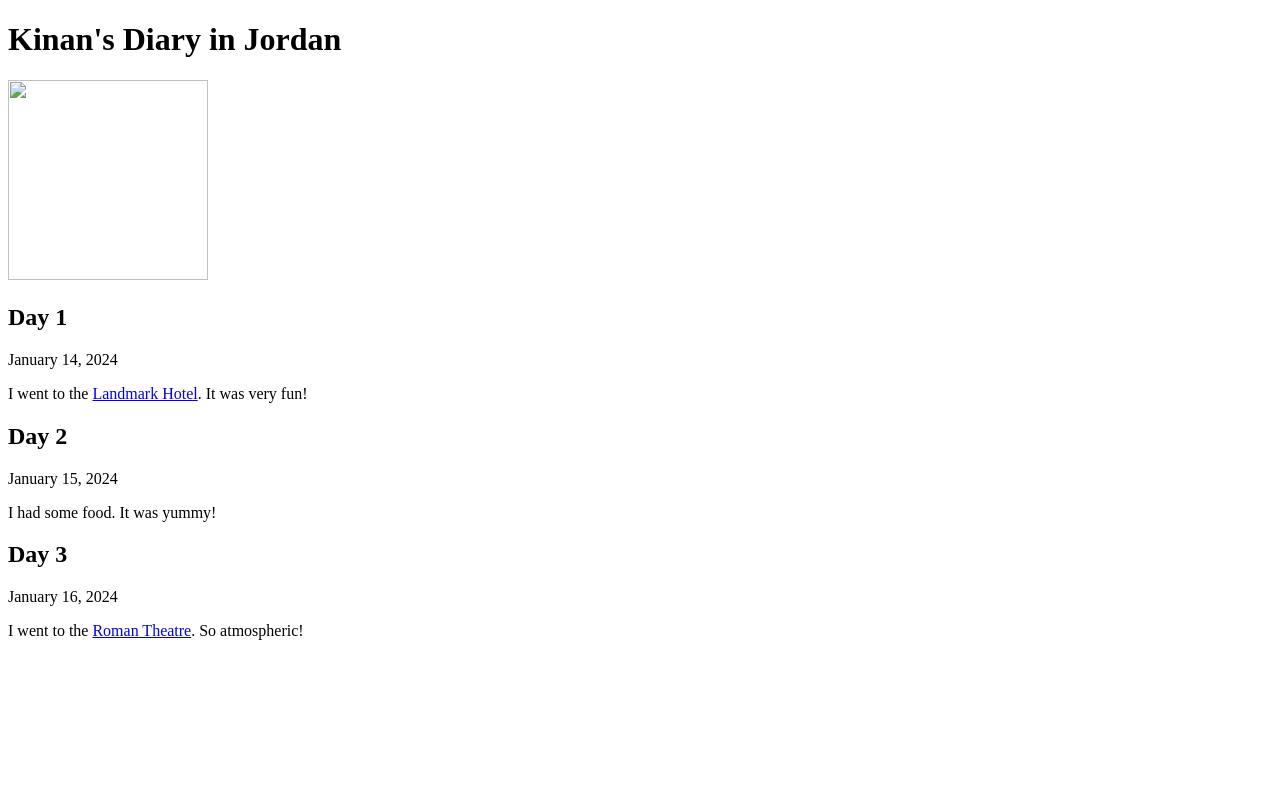
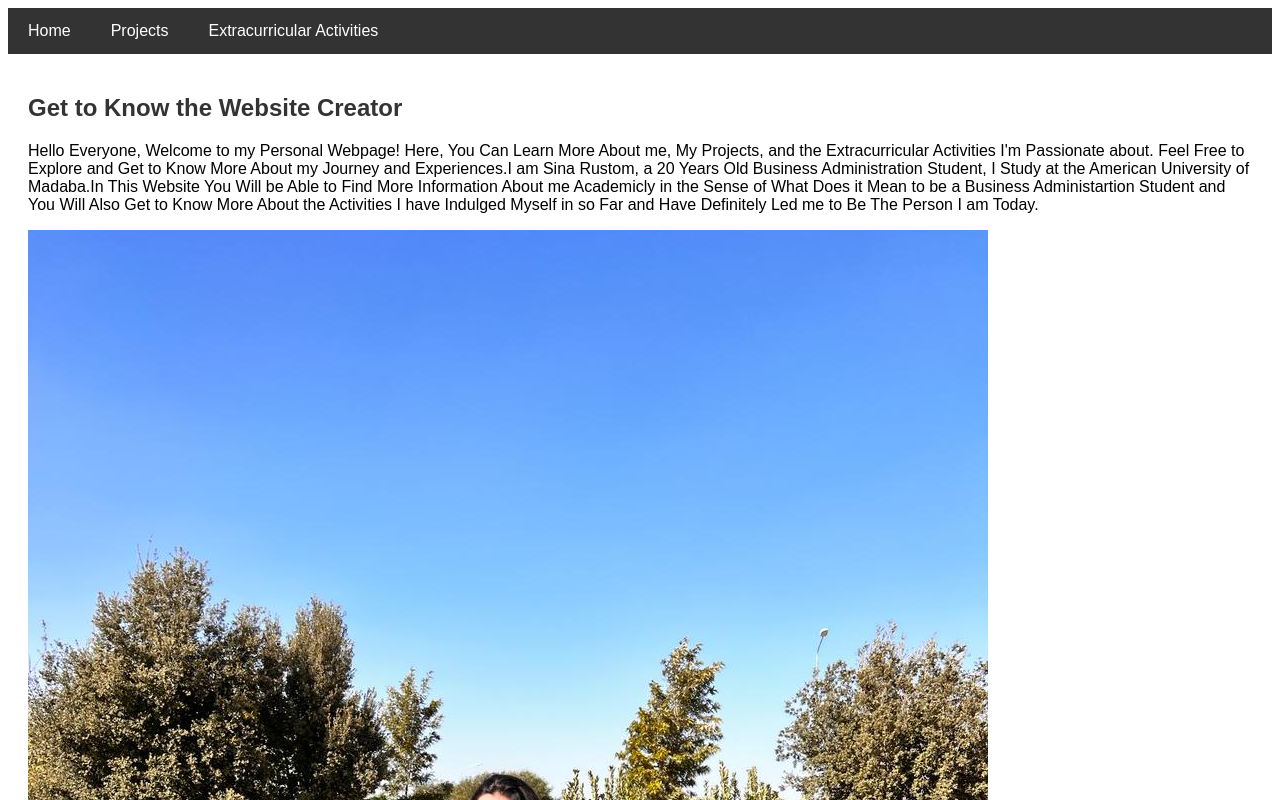
Before and after one commit to Shunmai0/Shunmai0.github.io, a plain HTML site: page index.html in a window 1280 px wide. Shown: the top 800 px of the page. Drawn offline with Linux system fonts and the light colour scheme.

Commit message:
nav bar and linked websites

```diff
--- a/Draft.css
+++ b/Draft.css
@@ -1,32 +1,52 @@
 body {
-    font-family: sans-serif;
+    font-family: Arial, sans-serif;
+    line-height: 1.6;
 }
 
-h1 {
+header {
+    background: #333;
+    color: #fff;
+    padding: 1rem 0;
     text-align: center;
 }
-h2 {
-    color: purple;
-    text-decoration: underline;
-}
-.date {
-    color: blue;
-    font-weight: bold;
+
+nav ul {
+    list-style: none;
+    padding: 0;
 }
 
-.entry {
-    font-family: cursive;
+nav ul li {
+    display: inline;
+    margin: 0 10px;
 }
 
-div {
-    background-color: pink;
-    border: 2px solid purple;
-    border-radius: 10px;
-    width: 70%;
-    margin: auto; /* Centers div in page */
-    text-align: center; /* Centers div's contents */
+nav ul li a {
+    color: #fff;
+    text-decoration: none;
+}
+
+main {
+    padding: 20px;
 }
 
 section {
+    margin-bottom: 20px;
+}
+
+footer {
     text-align: center;
+    padding: 10px 0;
+    background: #333;
+    color: #fff;
 }
+.container {
+    display: flex;
+    justify-content: center;
+    align-items: center;
+    height: 100vh;
+}
+#Sina2 {
+    border-radius: 50%;
+    max-width: 100px;
+    max-height: 100px;
+}
--- a/index.html
+++ b/index.html
@@ -1,32 +1,39 @@
 <!DOCTYPE html>
-<html lang="en">
+<html>
 <head>
-    <meta charset="UTF-8">
-    <meta name="viewport" content="width=device-width, initial-scale=1.0">
-    <link rel="stylesheet" href="styles.css">
-    <title>Kinan's Diary in Jordan</title>
+    <title>Your Personal Webpage</title>
+    <style>
+        body { font-family: Arial, sans-serif; }
+        .navbar { overflow: hidden; background-color: #333; }
+        .navbar a { float: left; display: block; color: white; text-align: center; padding: 14px 20px; text-decoration: none; }
+        .navbar a:hover { background-color: #ddd; color: black; }
+        .content { padding: 20px; }
+        h2 { color: #333; }
+    </style>
 </head>
 <body>
-    <h1>Kinan's Diary in Jordan</h1>
-    <section>
-        <img src="headshot.jpeg" alt="" height="200px" width="200px">
-    </section>
-    <div class="day">
-        <h2>Day 1</h2>
-        <p class="date">January 14, 2024</p>
-        <p class="entry">I went to the <a href="https://landmarkamman.com">Landmark Hotel</a>. It was very fun!</p>
+
+    <div class="navbar">
+        <a href="home.html">Home</a>
+        <a href="projects.html">Projects</a>
+        <a href="extracurricular.html">Extracurricular Activities</a>
     </div>
 
-    <div class="day">
-        <h2>Day 2</h2>
-        <p class="date">January 15, 2024</p>
-        <p class="entry">I had some food. It was yummy!</p>
-    </div>
-
-    <div class="day">
-        <h2>Day 3</h2>
-        <p class="date">January 16, 2024</p>
-        <p class="entry">I went to the <a href="https://en.wikipedia.org/wiki/Roman_Theatre_(Amman)">Roman Theatre</a>. So atmospheric!</p>
+    <div class="content">
+        <h2>Get to Know the Website Creator</h2>
+        <p>Hello Everyone, Welcome to my Personal Webpage!
+            Here, You Can Learn More About me, My Projects, and the Extracurricular
+            Activities I'm Passionate about. Feel Free to Explore and Get to Know More
+            About my Journey and Experiences.I am Sina Rustom, a 20 Years Old Business
+            Administration Student, I Study at the American University of Madaba.In This
+            Website You Will be Able to Find More Information About me Academicly in the
+            Sense of What Does it Mean to be a Business Administartion Student and You Will
+            Also Get to Know More About the Activities I have Indulged Myself in so Far and
+            Have Definitely Led me to Be The Person I am Today.
+        </p>
+        <div class="container">
+            <img id="Sina2" src="images/5 to use.jpeg" alt="Taking pics at uni campus">
+        </div>
     </div>
 </body>
 </html>
```
Also changed, not shown: extracurricular.html (added, +13 -0 lines), home.html (added, +13 -0 lines), projects.html (added, +13 -0 lines), images/1 to use.jpeg (added), images/2 to use.jpeg (added), images/3 to use.jpeg (added), images/4 to use.jpeg (added), images/5 to use.jpeg (added), images/6 to use.jpeg (added), images/to use 7.jpeg (added).
